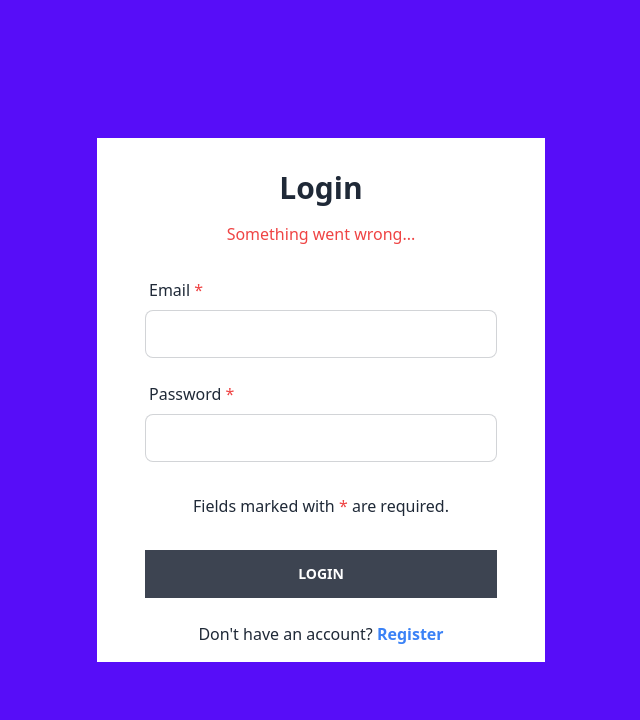
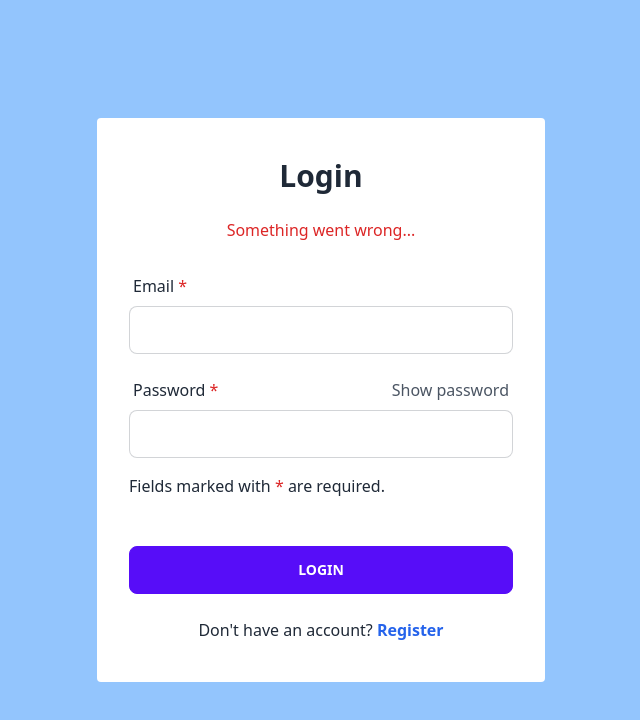
Before and after one commit to RahinF/blog, a React (Create React App) app: page /login in a window 1280 px wide. Shown: the top 720 px of the page, without its empty margins (319-959 px from the left). Built offline with nearby package versions, Linux system fonts and the light colour scheme.

Commit message:
login/register styling

```diff
--- a/package.json
+++ b/package.json
@@ -7,7 +7,9 @@
     "@testing-library/jest-dom": "^5.16.5",
     "@testing-library/react": "^13.4.0",
     "@testing-library/user-event": "^14.4.3",
+    "clsx": "^1.2.1",
     "daisyui": "^2.31.0",
+    "phosphor-react": "^1.4.1",
     "react": "^18.2.0",
     "react-dom": "^18.2.0",
     "react-hook-form": "^7.36.1",
--- a/src/index.css
+++ b/src/index.css
@@ -3,9 +3,7 @@
 @tailwind utilities;
 
 @layer components {
-  .btn {
-    @apply rounded-none;
-  }
+
 
   .input-floating {
     @apply input h-10 px-0 placeholder-transparent;
--- a/src/pages/Login.tsx
+++ b/src/pages/Login.tsx
@@ -1,70 +1,95 @@
+import clsx from "clsx";
 import { useState } from "react";
 import { useForm, SubmitHandler } from "react-hook-form";
 import { Link } from "react-router-dom";
 import ILoginForm from "../types/ILoginForm";
 
 const Login = () => {
+  const [isPasswordVisible, setIsPasswordVisible] = useState<boolean>(false);
   const [error, setError] = useState<boolean>(true);
   const {
     register,
     handleSubmit,
     formState: { errors },
-  } = useForm<ILoginForm>();
+  } = useForm<ILoginForm>({ mode: "onBlur" });
 
   const onSubmit: SubmitHandler<ILoginForm> = async (data) => {
     console.log(data);
   };
 
   return (
-    <div className="grid min-h-screen place-items-center bg-primary p-4">
-      <div className="w-full max-w-md bg-white py-4">
-        <h1 className="my-4 text-center text-3xl font-bold">Login</h1>
+    <div className="grid min-h-screen place-items-center bg-blue-300 p-4">
+      <div className="flex w-full max-w-md flex-col items-center rounded bg-white py-10 px-4">
+        <h1 className="mb-6 text-3xl font-bold">Login</h1>
 
         {error && (
-          <span className="mb-6 block text-center text-red-500">
+          <span className="text-red-600" role="alert">
             Something went wrong...
           </span>
         )}
 
         <form
-          className="m-auto mt-6 flex max-w-sm flex-col items-center gap-8 px-4"
+          className="m-auto my-6 flex w-full max-w-sm flex-col gap-4"
           onSubmit={handleSubmit(onSubmit)}
         >
-          <div className="flex w-full flex-col gap-4">
-            <div className="flex flex-col">
-              <label htmlFor="email" className="px-1 py-2">
+          <section className="flex flex-col">
+            <label htmlFor="email" className="label">
+              <span>
                 Email{" "}
-                <span aria-hidden className="text-red-500">
+                <span aria-hidden className="text-red-600">
                   *
+                </span>
               </span>
             </label>
             <input
               id="email"
               type="email"
-                className="input input-bordered"
+              className={clsx({
+                "input input-bordered": true,
+                "input-error": errors.email,
+              })}
               aria-required
               aria-invalid={errors.email ? "true" : "false"}
               {...register("email", { required: "This field is required." })}
             />
 
             {errors.email && (
-                <p role="alert" className="mt-2 text-sm text-red-500">
+              <p role="alert" className="mt-2 text-sm text-red-600">
                 {errors.email.message}
               </p>
             )}
-            </div>
+          </section>
 
-            <div className="flex flex-col">
-              <label htmlFor="password" className="px-1 py-2">
+          <section className="flex flex-col">
+            <label htmlFor="password" className="label">
+              <span>
                 Password{" "}
-                <span aria-hidden className="text-red-500">
+                <span aria-hidden className="text-red-600">
                   *
                 </span>
+              </span>
+
+              <button
+                type="button"
+                className="text-gray-600"
+                onClick={() => setIsPasswordVisible((prev) => !prev)}
+                aria-label={
+                  isPasswordVisible
+                    ? "Hide password."
+                    : "Show password as plain text. Warning: this will display your password on the screen."
+                }
+              >
+                {isPasswordVisible ? "Hide password" : " Show password"}
+              </button>
             </label>
+
             <input
               id="password"
-                type="password"
-                className="input input-bordered"
+              type={isPasswordVisible ? "text" : "password"}
+              className={clsx({
+                "input input-bordered": true,
+                "input-error": errors.password,
+              })}
               aria-required
               aria-invalid={errors.password ? "true" : "false"}
               {...register("password", {
@@ -73,28 +98,26 @@ const Login = () => {
             />
 
             {errors.password && (
-                <p role="alert" className="mt-2 text-sm text-red-500">
+              <p role="alert" className="mt-2 text-sm text-red-600">
                 {errors.password.message}
               </p>
             )}
-            </div>
+          </section>
+
+          <div aria-hidden>
+            Fields marked with <span className="text-red-600">*</span> are
+            required.
           </div>
 
-          <span aria-hidden>
-            Fields marked with <span className="text-red-500">*</span> are
-            required.
-          </span>
+          <button className="btn btn-primary mt-8">login</button>
+        </form>
 
-          <div className="flex w-full flex-col gap-6">
-            <button className="btn">login</button>
-            <span className="self-center">
+        <div>
           Don't have an account?{" "}
-              <Link to="/register" className="font-semibold text-blue-500">
+          <Link to="/register" className="font-semibold text-blue-600">
             Register
           </Link>
-            </span>
         </div>
-        </form>
       </div>
     </div>
   );
--- a/src/pages/Register.tsx
+++ b/src/pages/Register.tsx
@@ -1,3 +1,4 @@
+import clsx from "clsx";
 import { useState } from "react";
 import { useForm, SubmitHandler } from "react-hook-form";
 import { Link } from "react-router-dom";
@@ -7,44 +8,49 @@ const PASSWORD_REGEX: RegExp = /^(?=.*[A-Za-z])(?=.*\d)[A-Za-z\d]{8,}$/;
 const USERNAME_MAX_LENGTH: number = 20;
 
 const Register = () => {
+  const [isPasswordVisible, setIsPasswordVisible] = useState<boolean>(false);
   const [error, setError] = useState<boolean>(true);
   const {
     register,
     handleSubmit,
     formState: { errors },
-  } = useForm<IRegisterForm>();
+  } = useForm<IRegisterForm>({ mode: "onBlur" });
 
   const onSubmit: SubmitHandler<IRegisterForm> = async (data) => {
     console.log(data);
   };
 
   return (
-    <div className="grid min-h-screen place-items-center bg-primary p-4">
-      <div className="w-full max-w-md bg-white py-4">
-        <h1 className="my-4 text-center text-3xl font-bold">Register</h1>
+    <div className="grid min-h-screen place-items-center bg-blue-300 p-4">
+      <div className="flex w-full max-w-md flex-col items-center rounded bg-white py-10 px-4">
+        <h1 className="mb-6 text-3xl font-bold">Register</h1>
 
         {error && (
-          <span className="mb-6 block text-center text-red-500">
+          <span className="text-red-500" role="alert">
             Something went wrong...
           </span>
         )}
 
         <form
-          className="m-auto mt-6 flex max-w-sm flex-col items-center gap-8 px-4"
+          className="m-auto my-6 flex w-full max-w-sm flex-col gap-4"
           onSubmit={handleSubmit(onSubmit)}
         >
-          <div className="flex w-full flex-col gap-4">
-            <div className="flex flex-col">
-              <label htmlFor="username" className="px-1 py-2">
+          <section className="flex flex-col">
+            <label htmlFor="username" className="label">
+              <span>
                 Username{" "}
-                <span aria-hidden className="text-red-500">
+                <span aria-hidden className="text-red-600">
                   *
+                </span>
               </span>
             </label>
             <input
               id="username"
               type="text"
-                className="input input-bordered"
+              className={clsx({
+                "input input-bordered": true,
+                "input-error": errors.username,
+              })}
               aria-required
               aria-invalid={errors.username ? "true" : "false"}
               {...register("username", {
@@ -56,46 +62,70 @@ const Register = () => {
               })}
             />
             {errors.username && (
-                <p role="alert" className="mt-2 text-sm text-red-500">
+              <p role="alert" className="mt-2 text-sm text-red-600">
                 {errors.username.message}
               </p>
             )}
-            </div>
+          </section>
 
-            <div className="flex flex-col">
-              <label htmlFor="email" className="px-1 py-2">
+          <section className="flex flex-col">
+            <label htmlFor="email" className="label">
+              <span>
                 Email{" "}
-                <span aria-hidden className="text-red-500">
+                <span aria-hidden className="text-red-600">
                   *
+                </span>
               </span>
             </label>
             <input
               id="email"
               type="email"
-                className="input input-bordered"
+              className={clsx({
+                "input input-bordered": true,
+                "input-error": errors.email,
+              })}
               aria-required
               aria-invalid={errors.email ? "true" : "false"}
               {...register("email", { required: "This field is required." })}
             />
 
             {errors.email && (
-                <p role="alert" className="mt-2 text-sm text-red-500">
+              <p role="alert" className="mt-2 text-sm text-red-600">
                 {errors.email.message}
               </p>
             )}
-            </div>
+          </section>
 
-            <div className="flex flex-col">
-              <label htmlFor="password" className="px-1 py-2">
+          <section className="flex flex-col">
+            <label htmlFor="password" className="label">
+              <span>
                 Password{" "}
-                <span aria-hidden className="text-red-500">
+                <span aria-hidden className="text-red-600">
                   *
                 </span>
+              </span>
+
+              <button
+                type="button"
+                className="text-gray-600"
+                onClick={() => setIsPasswordVisible((prev) => !prev)}
+                aria-label={
+                  isPasswordVisible
+                    ? "Hide password."
+                    : "Show password as plain text. Warning: this will display your password on the screen."
+                }
+              >
+                {isPasswordVisible ? "Hide password" : " Show password"}
+              </button>
             </label>
+
             <input
               id="password"
-                type="password"
-                className="input input-bordered"
+              type={isPasswordVisible ? "text" : "password"}
+              className={clsx({
+                "input input-bordered": true,
+                "input-error": errors.password,
+              })}
               aria-required
               aria-invalid={errors.password ? "true" : "false"}
               {...register("password", {
@@ -109,28 +139,25 @@ const Register = () => {
             />
 
             {errors.password && (
-                <p role="alert" className="mt-2 text-sm text-red-500">
+              <p role="alert" className="mt-2 text-sm text-red-600">
                 {errors.password.message}
               </p>
             )}
-            </div>
+          </section>
+
+          <div aria-hidden>
+            Fields marked with <span className="text-red-600">*</span> are
+            required.
           </div>
 
-          <span aria-hidden>
-            Fields marked with <span className="text-red-500">*</span> are
-            required.
-          </span>
-
-          <div className="flex w-full flex-col gap-6">
-            <button className="btn">register</button>
-            <span className="self-center">
+          <button className="btn btn-primary mt-8">register</button>
+        </form>
+        <div>
           Have an account?{" "}
-              <Link to="/login" className="font-semibold text-blue-500">
+          <Link to="/login" className="font-semibold text-blue-600">
             Login
           </Link>
-            </span>
         </div>
-        </form>
       </div>
     </div>
   );
```
Also changed, not shown: 1 other file (tests, documents, lock files or other folders). Lines whose indentation alone changed are shown as unchanged.
